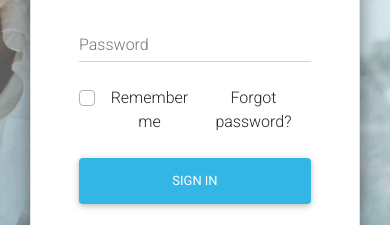
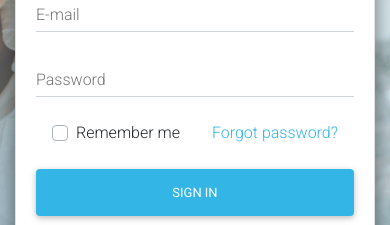
Before and after one commit to vaibhav-negi-26/Secret-Diary, a website: page public/index.html in a window 390 px wide. Shown: the part 281-506 px from the top of the page. Drawn offline with nearby package versions, Linux system fonts and the light colour scheme; no server answers.

Commit message:
fixed some bugs

```diff
--- a/public/css/style.css
+++ b/public/css/style.css
@@ -207,10 +207,21 @@ textarea {
 /* mobile */
 @media only screen and (max-width: 600px) {
     .col-md-5 {
-        top: 16%;
-        left: 0%;
+        top: 0;
+        left: 0;
+        height: 100vh;
+        display: flex;
+        padding: 0px !important;
+        justify-content: center;
+        align-items: center;
     }
-
+    .col-md-5 form{
+        padding: 20px;
+        width: 100%;
+    }
+    .remember{
+        font-size: 1rem !important;
+    }
     .title_diary h1 {
         font-size: 3.5rem;
     }
@@ -233,6 +244,6 @@ textarea {
         margin: 20px 0px;
     }
     .footer {
-        margin-top: 40%;
+        margin-top: 35%;
     }
 }
--- a/public/index.html
+++ b/public/index.html
@@ -44,7 +44,7 @@
     <div class="container login_form">
             <div class="col-md-5">
                 <!-- Default form login -->
-                <form class="text-center rounded border border-light p-5" style="background-color: #ffffff;">
+                <form class="text-center rounded border border-light p-md-5" style="background-color: #ffffff;">
                     <p class="h4 mb-4">Sign in</p>
 
                     <!-- Email -->
@@ -59,7 +59,7 @@
                         <label for="userpassword">Password</label>
                     </div>
 
-                    <div class="d-flex justify-content-around">
+                    <div class="d-flex justify-content-around remember">
                         <div>
                             <!-- Remember me -->
                             <div class="custom-control custom-checkbox">
@@ -69,7 +69,7 @@
                         </div>
                         <div>
                             <!-- Forgot password -->
-                            <a onclick="alert('Contact Admin')">Forgot password?</a>
+                            <a onclick="alert('Contact Admin')" style="color: #33b5e5 !important;">Forgot password?</a>
                         </div>
                     </div>
 
```
Also changed, not shown: public/signup.html (+1 -1 lines).
